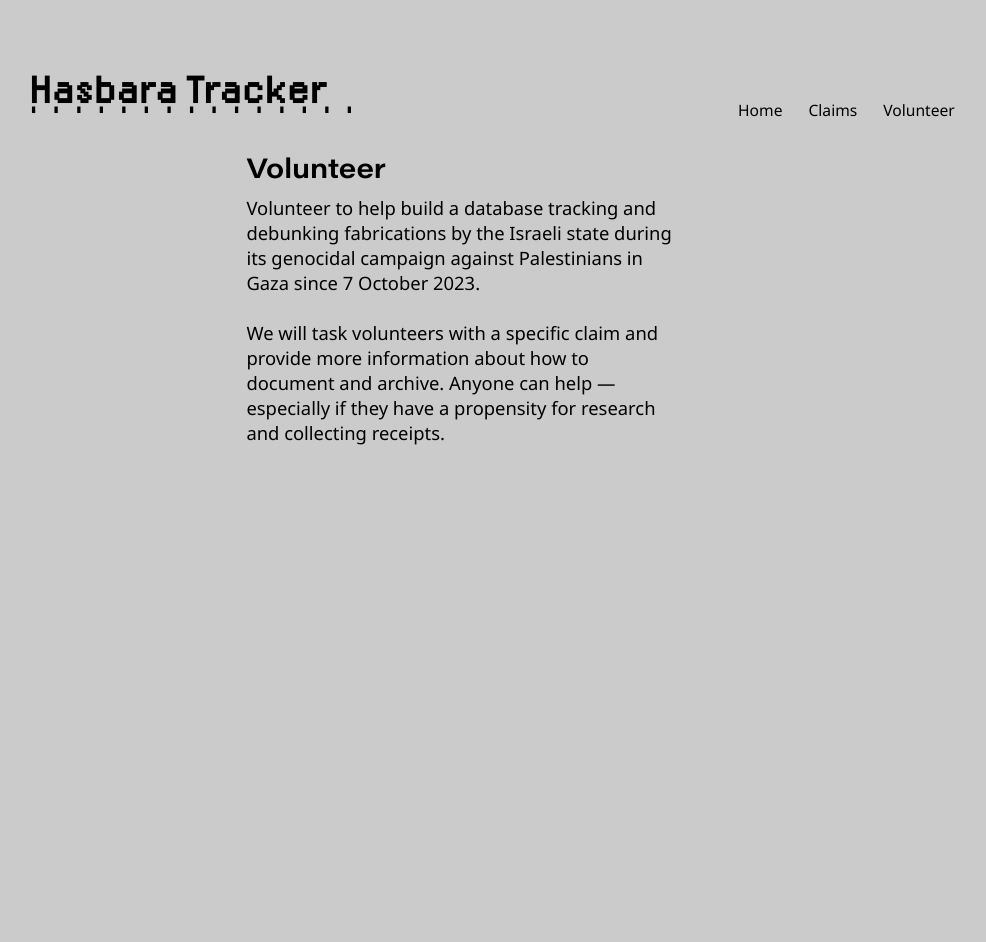
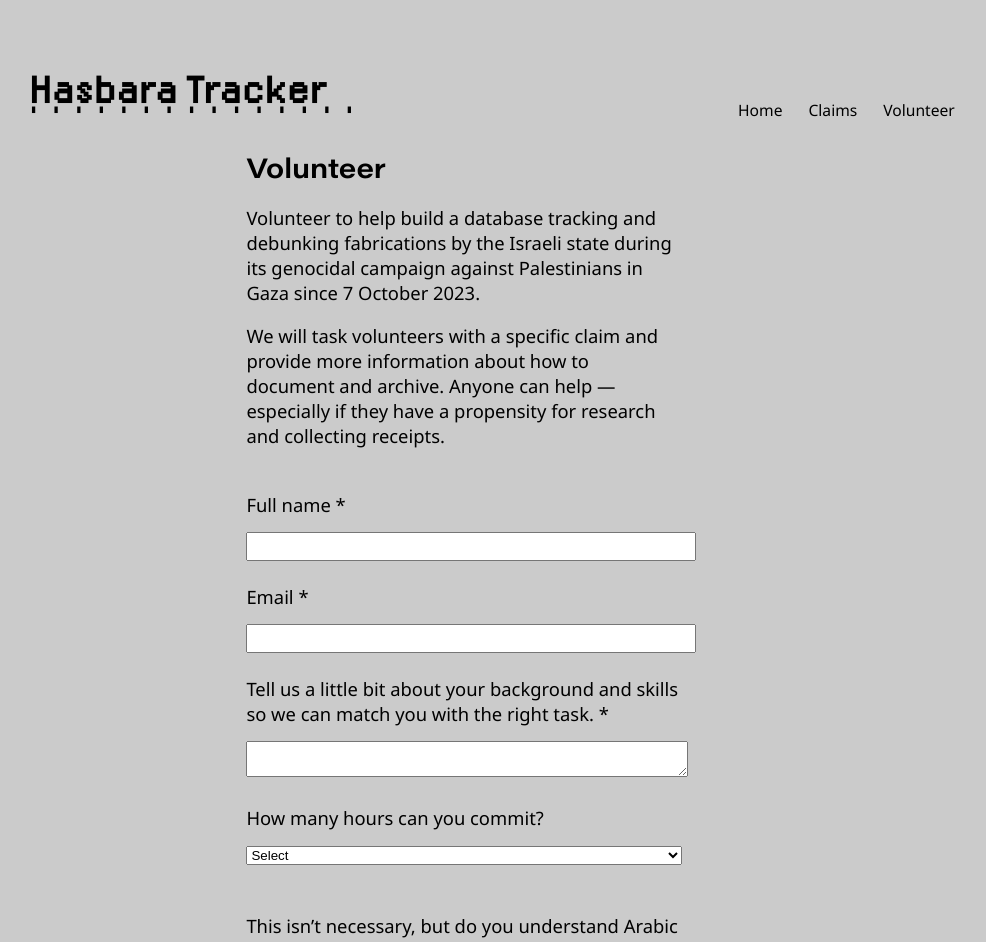
Before and after one commit to tamtzekin/hasbara-tracker, a React (Create React App) app: page /volunteer in a window 1280 px wide. Shown: the top 942 px of the page, without its empty margins (176-1162 px from the left). Before the commit the page ends 800 px from the top, so only its background shows below. Built offline with nearby package versions, Linux system fonts and the light colour scheme.

Commit message:
volunteer form

```diff
--- /dev/null
+++ b/src/components/VolunteerForm.css
@@ -0,0 +1,21 @@
+label {
+    width: 100%;
+    margin-bottom: -2px;
+    display: block;
+}
+
+input {
+    width: 100%;
+    padding: 5px;
+    margin-top: 3.5%;
+}
+
+textarea {
+    width: 100%;
+    margin-top: 3.5%;
+}
+
+select {
+    width: 100%;
+    margin-top: 3.5%;
+}
--- a/src/components/VolunteerForm.js
+++ b/src/components/VolunteerForm.js
@@ -1,21 +1,144 @@
+import React, { useState } from 'react';
 import '../App.css';
+import './VolunteerForm.css';
 
 const VolunteerForm = () => {
+  const [formData, setFormData] = useState({
+    fullName: '',
+    email: '',
+    backgroundAndSkills: '',
+    hoursCommitted: '',
+    otherAmountOfHours: '',
+  });
+
+  const handleChange = (e) => {
+    const { name, value } = e.target;
+    setFormData((prevData) => ({
+      ...prevData,
+      [name]: value,
+    }));
+  };
+
+  const handleSubmit = (e) => {
+    e.preventDefault();
+    // Handle the form submission logic here, e.g., send data to a server
+    console.log('Form submitted:', formData);
+    // You can add further logic, such as sending the data to a server or clearing the form fields
+    setFormData({
+      fullName: '',
+      email: '',
+      backgroundAndSkills: '',
+      hoursCommitted: '',
+      otherAmountOfHours: '',
+      languageSkill: '',
+    });
+  };
+
   return (
     <>
-        <span class="header-container">
+      <span className="header-container">
         <h1>Hasbara Tracker</h1>
         <span id="dots">. . . . . . . . . . . . . . .</span>
       </span>
 
-        <span className='content-container'>
+      <div className="content-container">
         <h2>Volunteer</h2>
-                Volunteer to help build a database tracking and debunking fabrications by the Israeli state during its genocidal campaign against Palestinians in Gaza since 7 October 2023.<br />
+        <p>
+          Volunteer to help build a database tracking and debunking fabrications
+          by the Israeli state during its genocidal campaign against Palestinians
+          in Gaza since 7 October 2023.
+        </p>
+        <p>
+          We will task volunteers with a specific claim and provide more
+          information about how to document and archive. Anyone can help —
+          especially if they have a propensity for research and collecting
+          receipts.
+        </p>
         <br />
-                We will task volunteers with a specific claim and provide more information about how to document and archive. Anyone can help — especially if they have a propensity for research and collecting receipts.
-        </span>
+
+        <form onSubmit={handleSubmit}>
+          <label>
+            Full name *
+            <br />
+            <input
+              type="text"
+              name="fullName"
+              value={formData.fullName}
+              onChange={handleChange}
+              required
+            />
+          </label>
+          <br />
+
+          <label>
+            Email *
+            <br />
+            <input
+              type="email"
+              name="email"
+              value={formData.email}
+              onChange={handleChange}
+              required
+            />
+          </label>
+          <br />
+          <label>
+
+            Tell us a little bit about your background and skills so we can match you with the right task. *
+            <br />
+            <textarea
+              name="backgroundAndSkills"
+              value={formData.backgroundAndSkills}
+              onChange={handleChange}
+            />
+          </label>
+          <br />
+
+          <label>
+            How many hours can you commit?
+            <br />
+            <select
+              name="hoursCommitted"
+              value={formData.hoursCommitted}
+              onChange={handleChange}
+            >
+              <option value="">Select</option>
+              <option value="1">1 hour</option>
+              <option value="1-3">1 -3 hours</option>
+              <option value="3-5">3 - 5 hours</option>
+              <option value="other">Other</option>
+            </select>
+          </label>
+          <br />
+
+          {formData.hoursCommitted === 'other' && (
+          <label>
+            Enter an amount of hours.
+            <br />
+            <input
+              type="text"
+              name="otherAmountOfHours"
+              value={formData.otherAmountOfHours}
+              onChange={handleChange}            />
+          </label>
+          )}
+
+          <br />
+          <label>
+            This isn’t necessary, but do you understand Arabic and/or Hebrew? Let us know what level.
+            <input
+              type="text"
+              name="languageSkill"
+              value={formData.languageSkill}
+              onChange={handleChange}
+            />
+          </label>
+          <br />
+          <button class="green-button" type="submit">Submit</button>
+        </form>
+      </div>
     </>
-    )
-}
+  );
+};
 
 export default VolunteerForm;
```
Lines whose indentation alone changed are shown as unchanged.
